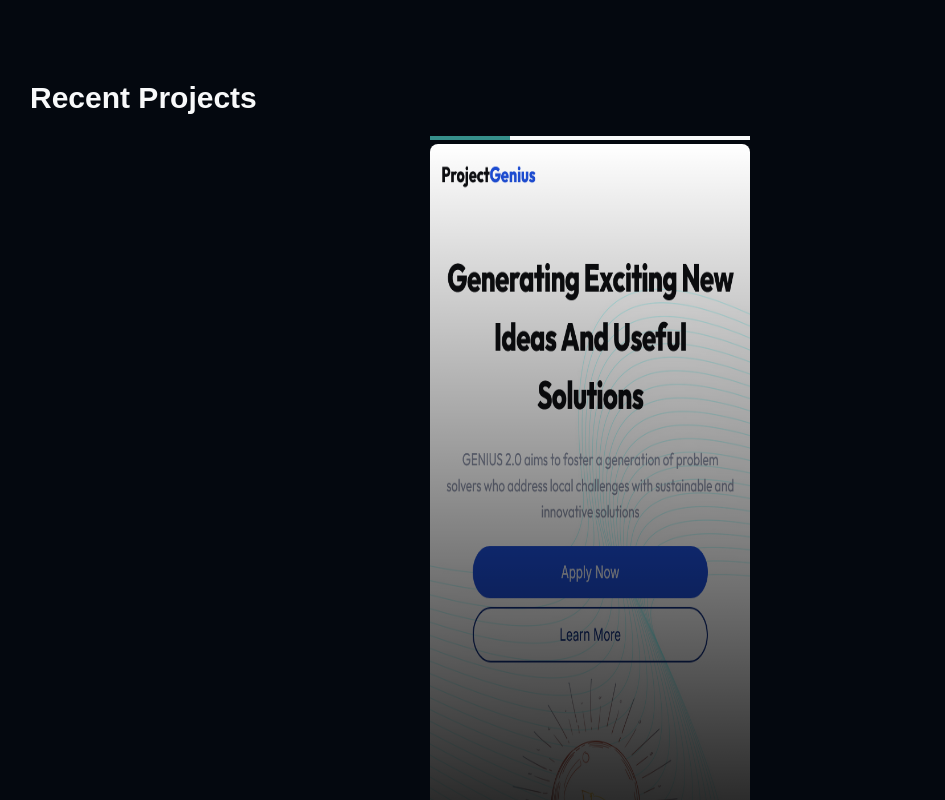
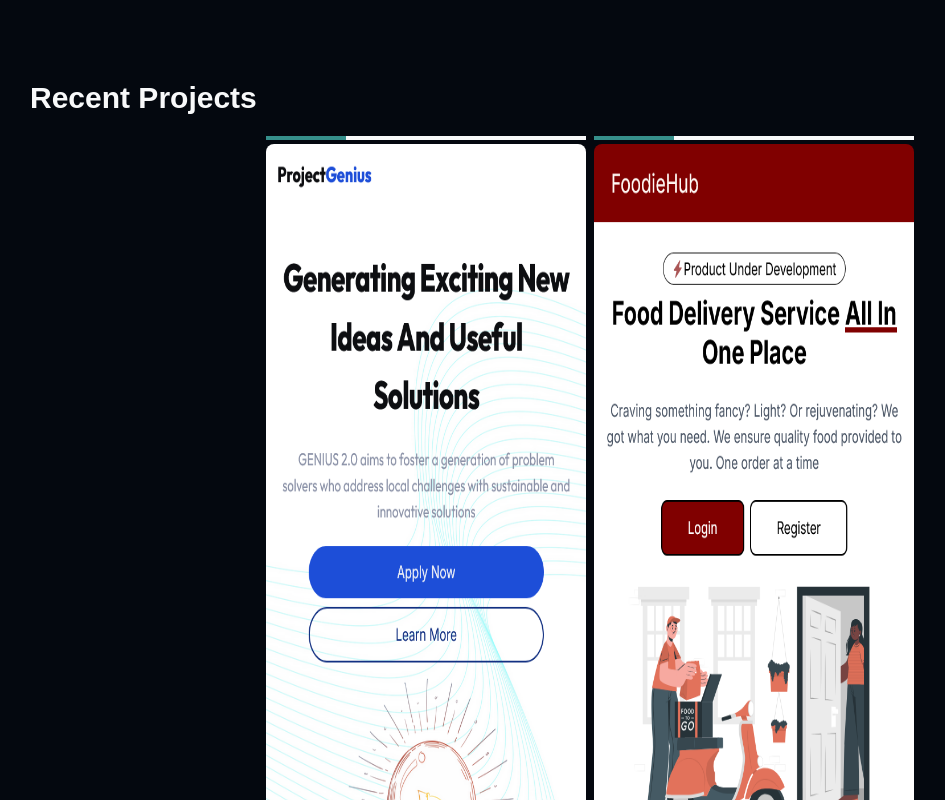
Before and after one commit to Hamid-Usman/usman-hamid, a Next.js app: page / in a window 1280 px wide. Shown: the part 800-1600 px from the top of the page, without its empty margins (50-995 px from the left). Built offline with nearby package versions, Linux system fonts and the light colour scheme.

Commit message:
Refactor code structure for improved readability and maintainability

```diff
--- a/app/components/projects.tsx
+++ b/app/components/projects.tsx
@@ -30,7 +30,7 @@
                     alt=""
                 />
 
-                <div className="absolute inset-0 flex gap-2 p-2 flex-col justify-end bg-gradient-to-t from-black to-transparent bg-opacity-60 group-hover:opacity-80 transition-opacity duration-500">
+                <div className="absolute inset-0 flex gap-2 p-2 flex-col justify-end bg-gradient-to-t opacity-0 from-black to-transparent bg-opacity-60 group-hover:opacity-80 transition-opacity duration-500">
                     <div className="flex gap-2">
                         <Link href={site}>View Site</Link>
                         {github && <Link href={github}>GitHub</Link>}
--- a/app/components/skillset.tsx
+++ b/app/components/skillset.tsx
@@ -3,19 +3,22 @@
 import { slideRight } from "@/motion/variants/slideRight";
 import { StaticImageData } from "next/image";
 import { IconType } from "react-icons";
+import { slideStaggered } from "@/motion/variants/slideStaggered";
 
 interface SkillsetProp {
     icon: IconType;
     tech: string;
     description: string;
+    delay: number;
 }
 
-export const Skillset = ({ icon: Icon, tech, description }: SkillsetProp) => {
+export const Skillset = ({ icon: Icon, tech, description, delay = 0}: SkillsetProp) => {
     return (
         <motion.div
-            initial={slideRight.initial}
-            whileInView={slideRight.animate}
-            exit={slideRight.exit}
+                    variants={slideStaggered(delay)}
+                    initial='initial'
+                    whileInView="animate"
+                    exit="exit"
             className="flex flex-col gap-4 w-full p-8 py-12 hover:pt-20 sm:w-[390px] lg:w-full h-[320px] bg-secondary hover:bg-gradient-to-t from-primary rounded-lg transition-all duration-500 ease-in-out"
         >
             <span className="w-12 h-12 mb-2 flex items-center justify-center text-4xl">
--- a/app/page.tsx
+++ b/app/page.tsx
@@ -1,6 +1,7 @@
 "use client"
 import { slideRight } from '@/motion/variants/slideRight';
 import photo from '../public/pgng.png'
+import foodie from '../public/Screenshot 2025-06-29 at 23-42-33 .png'
 import { Experience } from './components/experience';
 import { Project } from "./components/projects";
 import { motion } from 'framer-motion';
@@ -37,10 +38,18 @@
                 <div className="flex justify-center flex-wrap gap-2">
                     <Project
                         photo={photo}
-                        project="Project Genius"
-                        description= "To foster a generation of problem solvers who address local challenges with sustainable and innovative solutions"
+                        project="Project Genius (🌟)"
+                        description= "Annual contest for problem solvers who address local challenges with sustainable and innovative solutions"
                         site="https://www.projectgenius.com.ng/"
                         delay={0.2 * 0}
+                    />
+                    <Project
+                        photo={foodie}
+                        project="FoodieHub"
+                        description= "Food delivery system to handle user orders with Paystack for testing payment integration"
+                        site="https://tau-bite.vercel.app/"
+                        github='https://github.com/Hamid-Usman/TauBite'
+                        delay={0.2 * 1}
                     />
                 </div>
 
@@ -76,37 +85,37 @@
                     <Skillset
                         tech='Fullstack Development'
                         description='NextJS | Django REST | TypeScript | Python'
-                        // delay={0.2 * 0}
+                        delay={0.2 * 0}
                         icon={FaCode}
                     />
                     <Skillset
                         tech='AI Integration'
                         description='LangChain | Ollama | Mistral'
-                        // delay={0.2 *1}
+                        delay={0.2 *1}
                         icon={RiRobot2Fill}
                     />
                     <Skillset
                         tech='Web Scraping'
                         description='Scrapy | Selenium'
-                        // delay={0.2 * 2}
+                        delay={0.2 * 2}
                         icon={SiScrapy}
                     />
                     <Skillset
                         tech='API Documentation'
                         description='Postman'
-                        // delay={0.2 * 3}
+                        delay={0.2 * 3}
                         icon={SiPostman}
                     />
                     <Skillset
                         tech='Responsive Design'
                         description='Tailwind | FramerMotion'
-                        // delay={0.2 * 4}
+                        delay={0.2 * 4}
                         icon={SiTailwindcss}
                     />
                     <Skillset
                         tech='Hosting Services'
                         description='Supabase | Vercel | Render'
-                        // delay={0.2 * 5}
+                        delay={0.2 * 5}
                         icon={FaServer}
                     />
 
@@ -119,7 +128,7 @@
                         <IoMailUnreadSharp className='text-primary-fade' size={40}/>
                         <div className="flex flex-col gap-4">
                             <h4 className="text-xl font-bold">Email</h4>
-                            <a href="" className="">abdulhamidusman218@gmail.com</a>
+                            <a href="mailto:abdulhamidusman218@gmail.com" className="">abdulhamidusman218@gmail.com</a>
                         </div>
                     </div>
                     <div className="bg-secondary flex gap-3 items-start p-4 w-full">
@@ -136,9 +145,9 @@
 
                                 <h4 className="text-xl font-bold">Online Handles</h4>
                                 <div className="flex gap-3">
-                                    <a href="" className=""><FaGithub size={25}/> </a>
-                                    <a href="" className=""><FaLinkedin size={25} /></a>
-                                    <Link href="mailto:abdulhamidusman218@gmail.com" className=""><FaX size={25} /></Link>
+                                    <a href="https://github.com/Hamid-Usman/" className=""><FaGithub size={25}/> </a>
+                                    <a href="https://www.linkedin.com/in/abdulhamid-omeiza-usman/" className=""><FaLinkedin size={25} /></a>
+                                    <Link href="https://x.com/n0th4mid?s=090" className=""><FaX size={25} /></Link>
                                 </div>
                             </div>
                         </div>
--- a/package.json
+++ b/package.json
@@ -14,7 +14,8 @@
     "next": "15.3.4",
     "react": "^19.0.0",
     "react-dom": "^19.0.0",
-    "react-icons": "^5.5.0"
+    "react-icons": "^5.5.0",
+    "recharts": "^3.0.2"
   },
   "devDependencies": {
     "@eslint/eslintrc": "^3",
```
Also changed, not shown: public/Screenshot 2025-06-29 at 23-42-33 .png (added), 1 other file (tests, documents, lock files or other folders).
